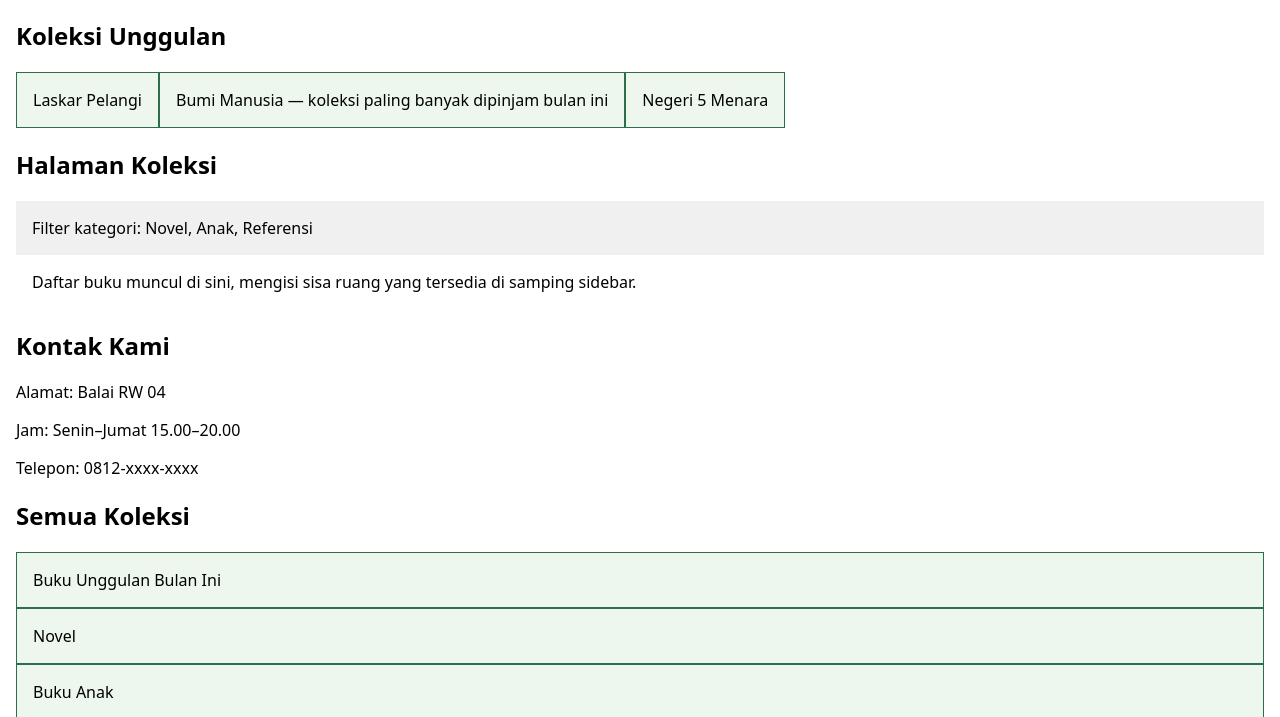
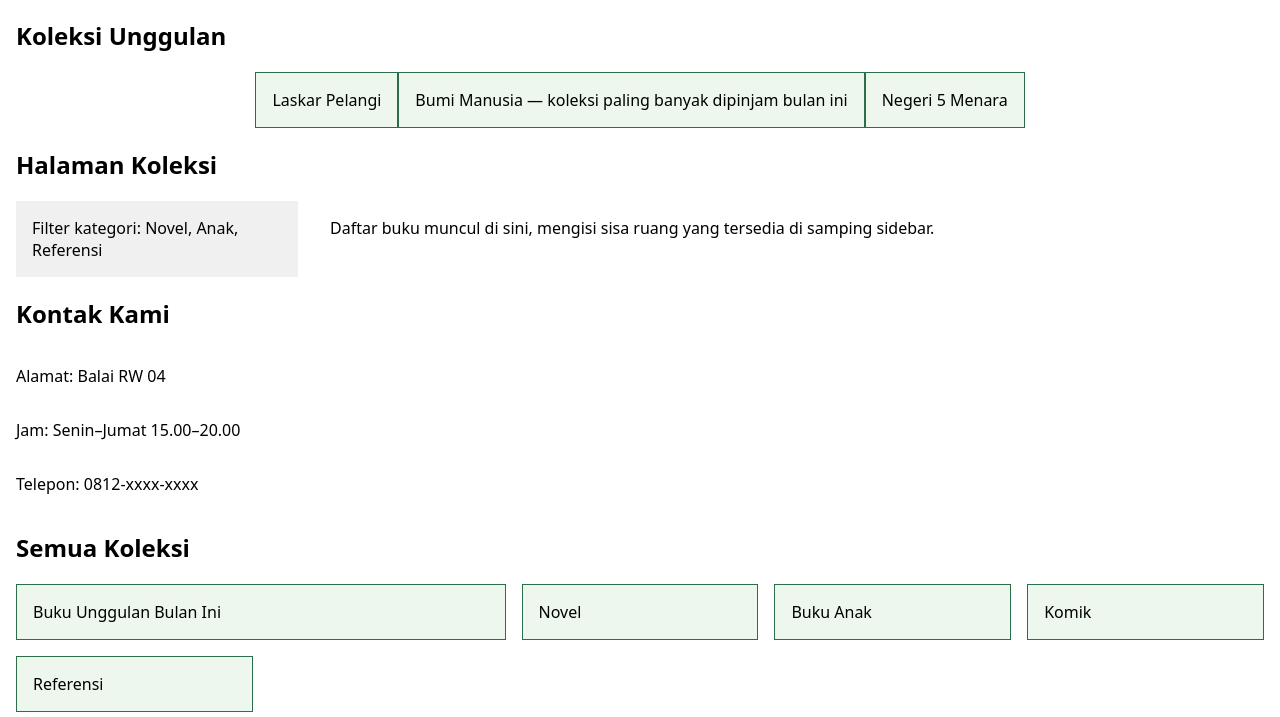
Before and after one commit to webdev-if-its/pweb-5053251034, a website: page m03/index.html in a window 1280 px wide. Shown: the part 83-800 px from the top of the page. Drawn offline with Linux system fonts and the light colour scheme.

Commit message:
Completed m03

```diff
--- a/m03/style.css
+++ b/m03/style.css
@@ -10,7 +10,8 @@
 /* Level 1 */
 .kartu-flex {
   display: flex;
-  flex-wrap: wrap;
+  justify-content: center;
+  align-items: stretch;
 }
 
 
@@ -20,30 +21,35 @@
   border: 1px solid #2c6e49;
 }
 
-/* Level 2 */
-
-/* Level 3  */
-
 /* Level 4 */
 .tata-letak {
+  display: flex;
+  gap: 1rem;
 }
 
 .sidebar {
   background-color: #f0f0f0;
   padding: 1rem;
+  flex: 0 0 250px;
 }
 
 .konten {
   background-color: #ffffff;
   padding: 1rem;
+  flex: 1;
 }
 
 /* Level 5 */
 .info-kontak {
+  display: flex;
+  flex-direction: column;
 }
 
 /* Level 6 */
 .kisi {
+  display: grid;
+  grid-template-columns: repeat(auto-fit, minmax(200px, 1fr));
+  gap: 1rem;
 }
 
 .kartu-grid {
@@ -52,10 +58,6 @@
   padding: 1rem;
 }
 
-/* Level 7 */
-
-/* Level 8 */
-
-/* Level 9
-
-   Level 10 */
+.unggulan {
+  grid-column: span 2;
+}
```
